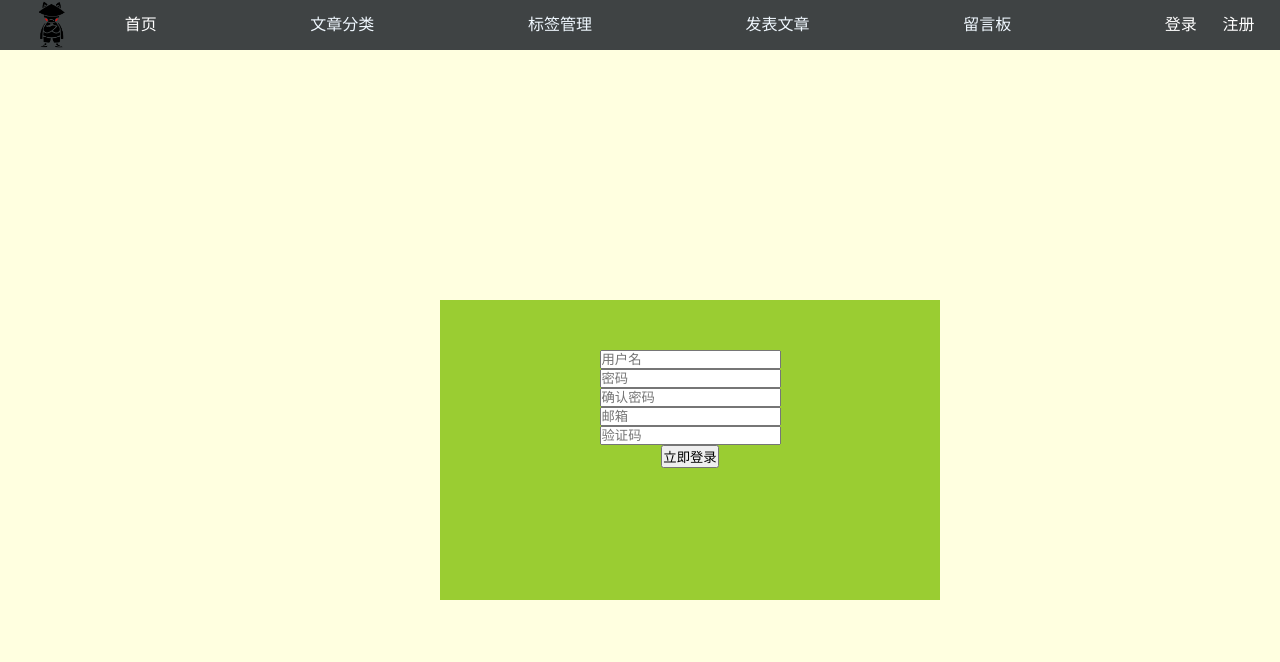
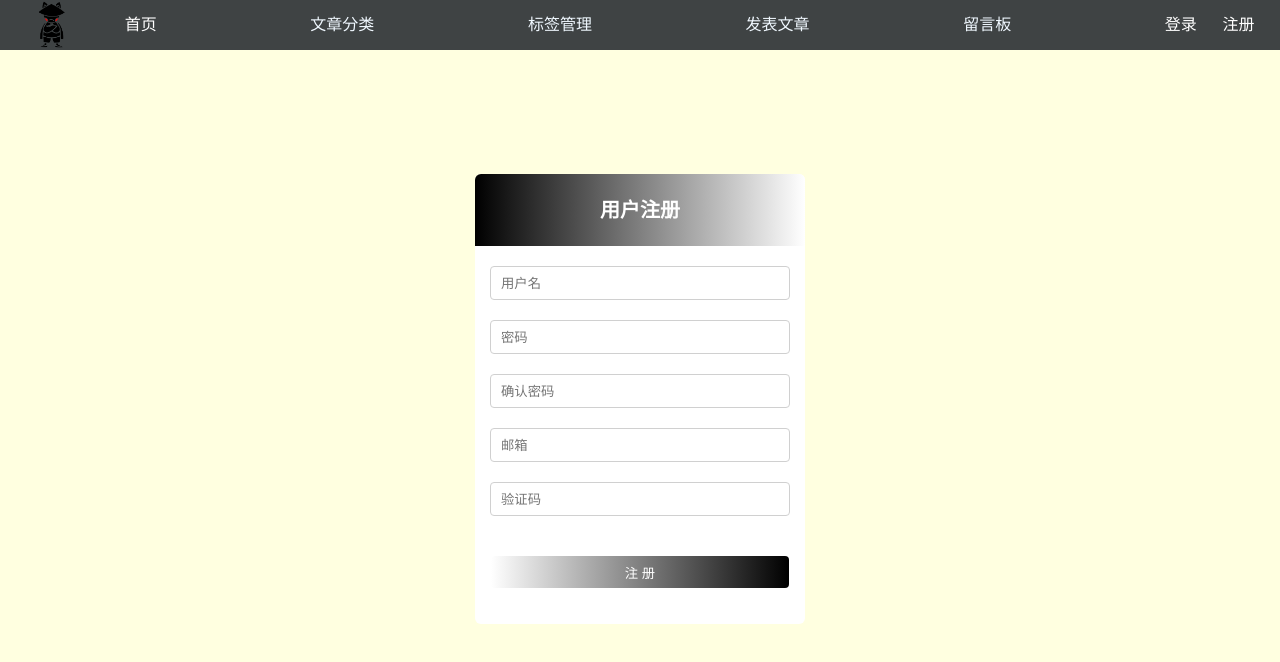
Before and after one commit to X2099/coolcatvue, a Vue app: page /register in a window 1280 px wide. Shown: the top 662 px of the page. Built offline with nearby package versions, Linux system fonts and the light colour scheme.

Commit message:
登录、注册: template and css

```diff
--- a/index.html
+++ b/index.html
@@ -5,7 +5,7 @@
     <meta name="viewport" content="width=device-width,initial-scale=1.0">
     <title>road-vue</title>
   </head>
-  <body>
+  <body style="overflow-y: scroll">
     <div id="app"></div>
     <!-- built files will be auto injected -->
   </body>
--- a/src/components/pages/Home.vue
+++ b/src/components/pages/Home.vue
@@ -1,7 +1,7 @@
 <template>
-    <div class="home">
+    <div class="main_wrap">
         <Header></Header>
-        <div class="main">
+        <div class="home">
             <div v-for="article in article_list" :key="article" class="article">
                 <h4>{{ article.title }}</h4>
                 <p>{{ article.body }}</p>
@@ -41,17 +41,21 @@ export default {
 </script>
 
 <style scoped>
-.home{
-    position:fixed;
+.main_wrap{
+    position:absolute;
     width:100%;
     height:100%;
     background: #ffffe0;
 }
-.main .article{
+.main_wrap .home{
+    background: #ffffe0;
+    padding-bottom: 10px;
+}
+.home .article{
     /* width: 100%; */
-    height: 100px;
+    height: 500px;
     text-align: center;
     background: #f5f5f5;
-    margin: 10px 20px;
+    margin: 40px 20px;
 }
 </style>
--- a/src/components/pages/Register.vue
+++ b/src/components/pages/Register.vue
@@ -1,68 +1,149 @@
 <template>
-<div class="register">
+<div class="main_wrap">
     <Header></Header>
-    <div class="register-box">
-        <form id="RegisterForm">
-            <div class="form-register username">
-                <input placeholder="用户名">
-            </div>
-            <div class="form-register password">
-                <input placeholder="密码">
-            </div>
-            <div class="form-register re_password">
-                <input placeholder="确认密码">
-            </div>
-            <div class="form-register email">
-                <input placeholder="邮箱">
-            </div>
-            <div class="form-register code">
-                <input placeholder="验证码">
-            </div>
-            <input type="button" @click = "login" value="立即登录">
-        </form>
-    </div>
+    <form method="post" class="register_form">
+    <h1 class="register_title">用户注册</h1>
+    <input type="text" placeholder="用户名" class="input_txt" v-model="username" @blur="checkUsername">
+    <input type="text" placeholder="密码" class="input_txt">
+    <input type="text" placeholder="确认密码" class="input_txt">
+    <input type="text" placeholder="邮箱" class="input_txt" v-model="email" @blur="checkEmail">
+    <input type="text" placeholder="验证码" class="input_txt">
+    <div class="error_tip" v-show="errshow">{{errmsg}}</div>
+    <input type="button" value="注 册" class="input_sub">
+    </form>
 </div>
-</template>>
+</template>
 
 <script>
-import Header from '../widget/Header'
+import Header from '@/components/widget/Header'
+import cons from '@/components/constent'
 
 export default {
+    name: 'Register',
     components:{
         Header
+    },
+    data(){
+        return {
+            username: '',
+            password1: '',
+            password2: '',
+            email: '',
+            code: '',
+            errmsg: '',
+            errshow: false,
+        }
+    },
+    methods:{
+        checkUsername(){
+        if(this.username==''){
+            return;
+        }
+        this.axios.post(cons.apis + 'api/auth/check/',
+        {
+            username: this.username
+        })
+        .then(response=>{
+            this.errshow = false;
+            return;
+        })
+        .catch(error=>{
+            this.errshow = true;
+            this.errmsg = error.response.data.msg;
+        });
+        },
+
+        checkEmail(){
+        var emailReg = /^([a-zA-Z0-9]+[_|\_|\.]?)*[a-zA-Z0-9]+@([a-zA-Z0-9]+[_|\_|\.]?)*[a-zA-Z0-9]+\.[a-zA-Z]{2,3}$/;
+        if(this.email==''){
+            return;
+        }else{
+            if(emailReg.test(this.email)){
+            }else{
+                this.errmsg = "邮箱格式不正确";
+                this.errshow = true;
+                return;
+            };
+        };
+        this.axios.post(cons.apis + 'api/auth/check/',
+        {
+            email: this.email
+        })
+        .then(response=>{
+            this.errshow = false;
+            return;
+        })
+        .catch(error=>{
+            this.errshow = true;
+            this.errmsg = error.response.data.msg;
+        });
+        }
     }
 }
 </script>
 
-<style>
-.register{
-    background: url('../../assets/imgs/register.jpg');
-    font-family: KaiTi;
+<style scoped>
+.main_wrap{
     position:fixed;
     width:100%;
     height:100%;
     left:0px;
     top:0px;
-    /* background:linear-gradient(45deg,#facff1,#6db9db); */
     background: #ffffe0;
 }
-.login_logo{
-background:rgba(47,64,80,0.6);
-height:45px;
+
+.register_form{
+width: 330px;
+height: 450px;
+background: #fff;
+position: fixed;
+left: 50%;
+top: 50%;
+margin-top: -226px;
+margin-left: -165px;
+overflow: hidden;
+border-radius:6px;
 }
-.register .register-box{
-    text-align: center;
-    padding: 50px;
-    width: 200px;
-    height: 150px;
-    background: yellowgreen;
-    position: absolute;
-    width:400px;
-    height:200px;
-    left:50%;
-    top:50%;
-    margin-left:-200px;
-    margin-top:-100px;
-    /* border:1px solid #00F; */
+.register_form .error_tip{
+position: absolute;
+font-size: 12px;
+color: #f00;
+bottom: 75px;
+left: 50%;
+transform: translate(-50%);
+}
+.register_title{
+line-height: 72px;
+text-align: center;
+background:linear-gradient(90deg, black, white);
+color: #fff;
+font-size:20px;
+}
+
+.input_txt{
+display: block;
+margin: 20px auto 0;
+width: 298px;
+height: 32px;
+border: 1px solid #d0d0d0;
+border-radius: 4px;
+outline: none;
+text-indent: 10px;
+}
+
+.input_sub{
+display: block;
+margin: 40px auto 0;
+width: 298px;
+height: 32px;
+border: 0px;
+border-radius: 4px;
+background:linear-gradient(90deg, white, black);
+color:#fff;
+cursor:pointer;
+}
+
+.input_sub:hover{
+background:linear-gradient(90deg, black, white);
 }
 </style>
```
Also changed, not shown: src/components/pages/Login.vue (line endings or trailing spaces).
